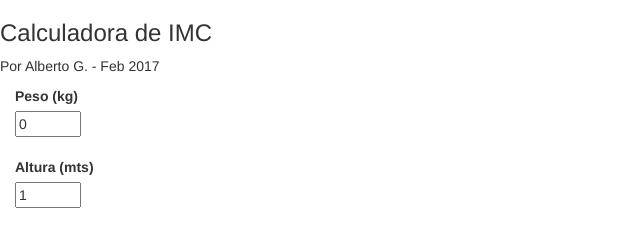
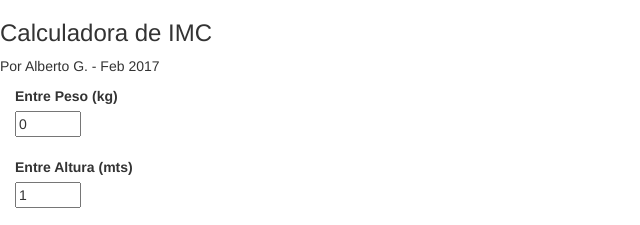
Before and after one commit to teletrabajovenezuela1/imc_calc, a plain HTML site: page index.html in a window 1280 px wide. Shown: the top 225 px of the page, 0-640 px from the left. Drawn offline with nearby package versions, Linux system fonts and the light colour scheme.

Commit message:
Cambios simples en template

```diff
--- a/imc.template.html
+++ b/imc.template.html
@@ -12,12 +12,12 @@
     </div>
     -->
 
-    <label>Peso (kg)</label>
+    <label>Entre Peso (kg)</label>
     <br>
     <input type="number" name="peso" ng-model="peso" min="0" max="500" required><br>
     <br/>
 
-    <label>Altura (mts)</label>
+    <label>Entre Altura (mts)</label>
     <br>
     <input type="number" name="alturamts" ng-model="alturamts" min="0" max="2.5" step="0.1" required>
 
```
